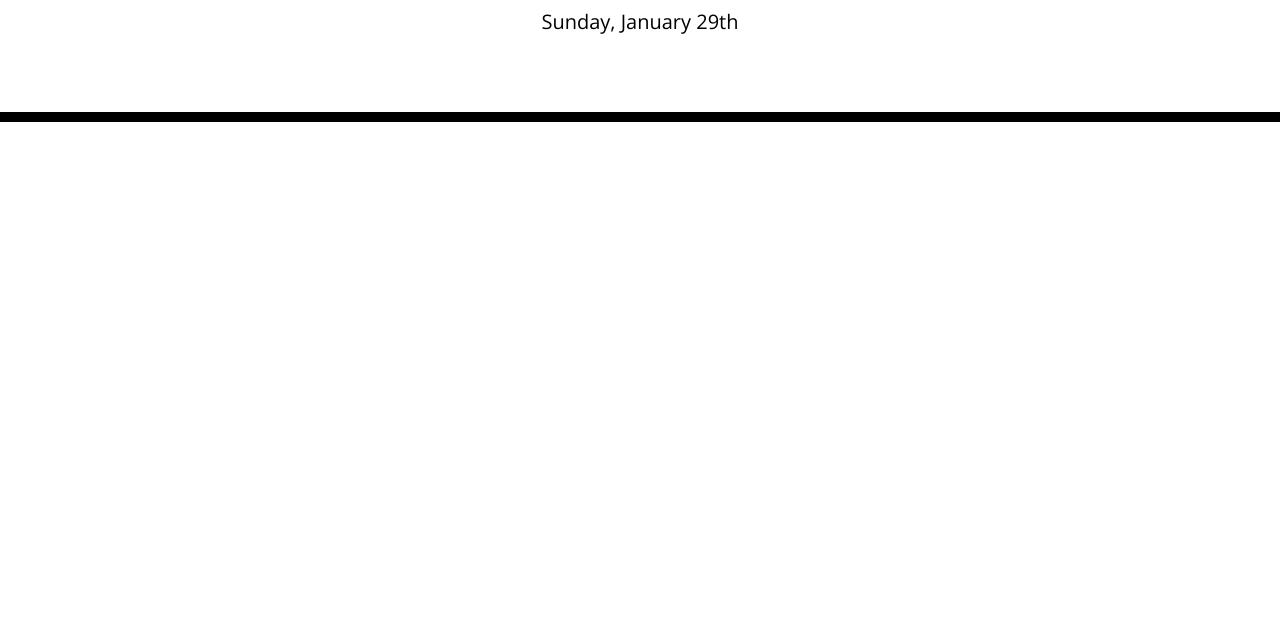
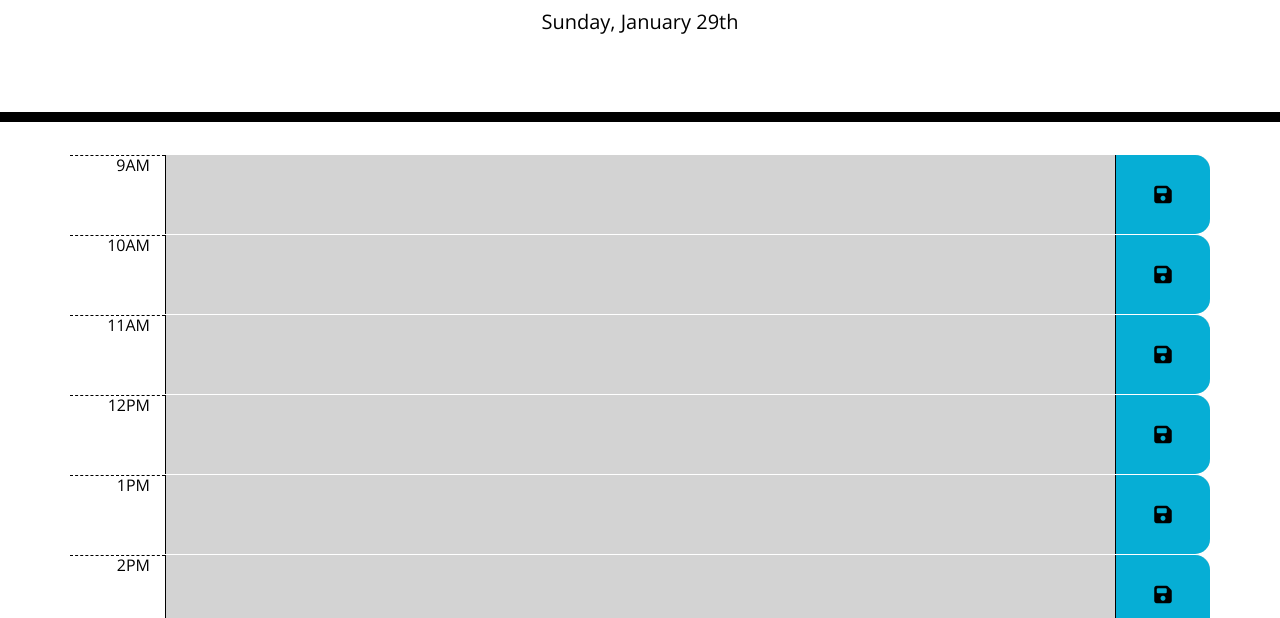
Before and after one commit to heyilll/js-workday-scheduler, a plain HTML site: page index.html in a window 1280 px wide. Shown: the part 182-800 px from the top of the page. Drawn offline with nearby package versions, Linux system fonts and the light colour scheme.

Commit message:
layout and saving working

```diff
--- a/assets/css/style.css
+++ b/assets/css/style.css
@@ -40,6 +40,7 @@ textarea {
   background-color: #ffffff;
   color: #000000;
   border-top: 1px dashed #000000;
+  text-align: right;
 }
 
 .past {
@@ -72,11 +73,11 @@ textarea {
 
 .block {
   display: block;
+  background-color: #06aed5;
   width: 100%;
+  height: 100%;
   border: none;
-
-  padding: 14px 28px;
-  font-size: 16px;
+  font-size: 20px;
   cursor: pointer;
   text-align: center;
 }
--- a/assets/js/script.js
+++ b/assets/js/script.js
@@ -5,49 +5,70 @@ var projectDisplayEl = $('.container');
 var currDate = moment().format("dddd, MMMM Do");
 timeDisplayEl.text(currDate);
 
-// for (let i = 0; i < 9; i++) {
-//     var thisHr = i + 9;
-//     var sss = $("<tr>").addClass("row time-block");
+for (let i = 0; i < 9; i++) {
+    // sets the hour for this
+    var thisHr = i + 9;
 
-//     var desc = $("<textarea>").addClass("col-lg-10");
+    // adds table row
+    var sss = $("<tr>").addClass("row time-block");
 
-//     if (moment().format("H") > thisHr) {
-//         sss.addClass("past");
-//     } else if (moment().format("H") <  thisHr) {
-//         sss.addClass("future");
-//     } else {
-//         sss.addClass("present");
-//     }
+    // gets current hour and compares against this hour in the loop
+    if (moment().format("H") > thisHr) {
+        sss.addClass("past");
+    } else if (moment().format("H") <  thisHr) {
+        sss.addClass("future");
+    } else {
+        sss.addClass("present");
+    }
+    sss.attr("hr", thisHr);
 
-//     // if in localstorage then show
-//     if (localStorage.getItem("hour-" + thisHr) ) {
-//         desc.text(localStorage.getItem("hour-" + thisHr));
-//     } else {
-//         desc.text("");
-//     }
+    // adds text area for this timeblock
+    var desc = $("<textarea>").addClass("col-lg-10");
 
-//     var hr = $('<td>').addClass('col-lg-1 hour').text(thisHr);
-//     hr.attr("hr", thisHr);
+    // if in localstorage then show
+    if (localStorage.getItem("hour-" + thisHr) ) {
+        desc.text(localStorage.getItem("hour-" + thisHr));
+    } else {
+        desc.text("");
+    }
 
-//     var saveProjectBtn = $('<i>').addClass('fa-solid fa-floppy-disk ');
-//     var btn  = $('<button>').addClass("block");
-//     btn.attr("type","button");
-//     var saveProject  = $('<td>').addClass('saveBtn col-lg-1');
+    // adds cell for the hour
+    var hr = $('<td>').addClass('col-lg-1 hour');
 
-//     btn.append(saveProjectBtn);
-//     saveProject.append(btn);
-//     sss.append(hr, desc, saveProject);
-//     projectDisplayEl.append(sss);
-// }
+    // adds correct AM OR PM
+    if (thisHr < 12) {
+        hr.text(thisHr + "AM");
+    } else if (thisHr > 12) {
+        hr.text((thisHr - 12) + "PM");
+    } else {
+        hr.text(thisHr + "PM");
+    }
 
-// function handleSave(event) {
-//     var targ = event.target;
+    // adds cell for save button
+    var saveProjectBtn = $('<i>').addClass('fa-solid fa-floppy-disk ');
+    var btn  = $('<button>').addClass("block ");
+    btn.attr("type","button");
+    var saveProject  = $('<td>').addClass('col-lg-1 saveBtn ');
 
-//     var hour = targ.attr("hr");
-//     var content = targ.val().trim();
-//     localStorage.setItem("hour-" + hour, content);
+    // appends button to saveBtn cell
+    btn.append(saveProjectBtn);
+    saveProject.append(btn);
 
+    // appends to table row and then display
+    sss.append(hr, desc, saveProject);
+    projectDisplayEl.append(sss);
+}
 
-// }
+function handleSave(event) {
+    // gets target of click and the parent timeblock
+    var targ = $(event.target);
+    var outerTR = targ.closest('tr');
 
-// $("button").on('click', handleSave);
+    // takes the hour and text from the triggered timeblock
+    var hour = outerTR.attr("hr");
+    var content = outerTR.children('textarea').val().trim();
+
+    localStorage.setItem("hour-" + hour, content);
+}
+
+$("button").on('click', handleSave);
```
